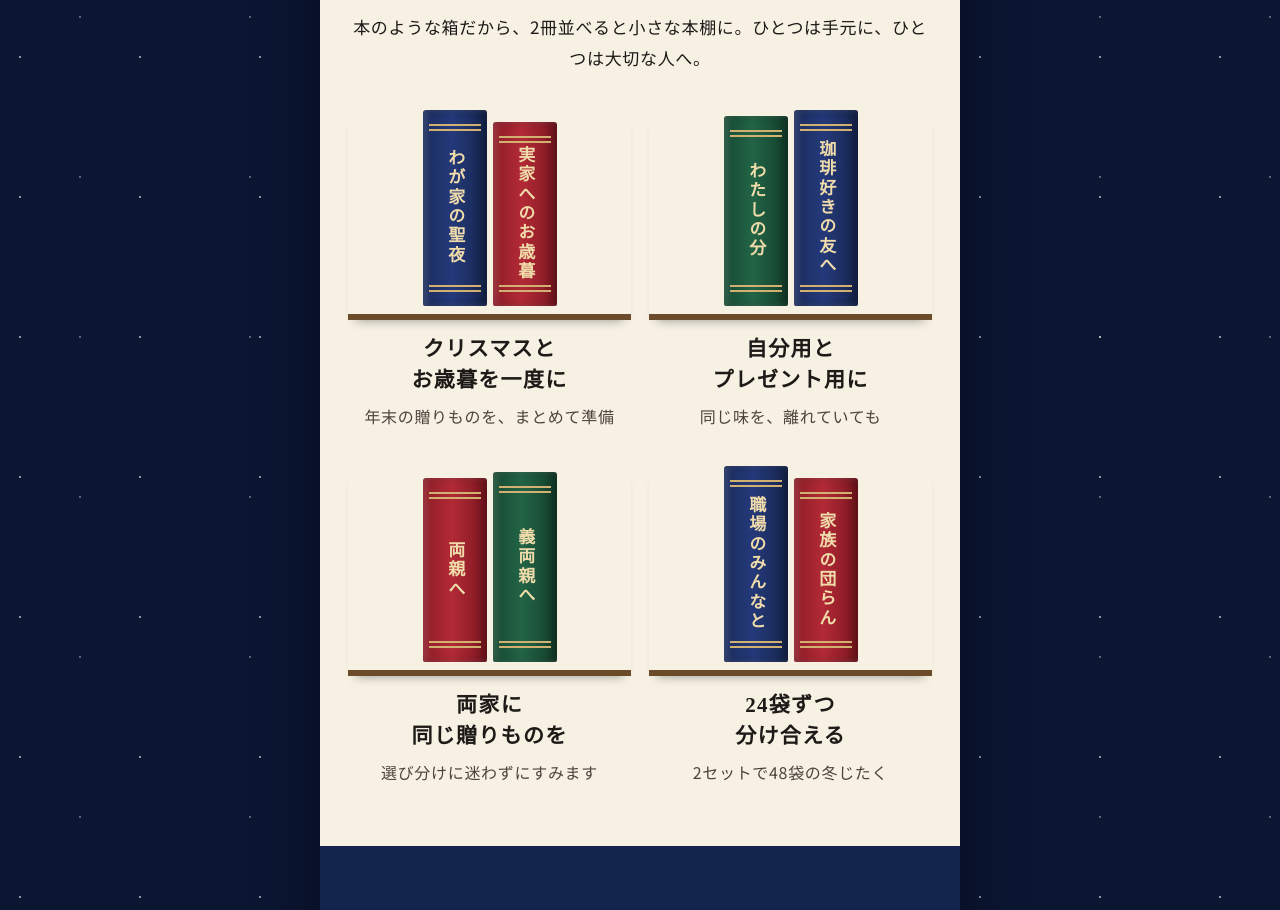
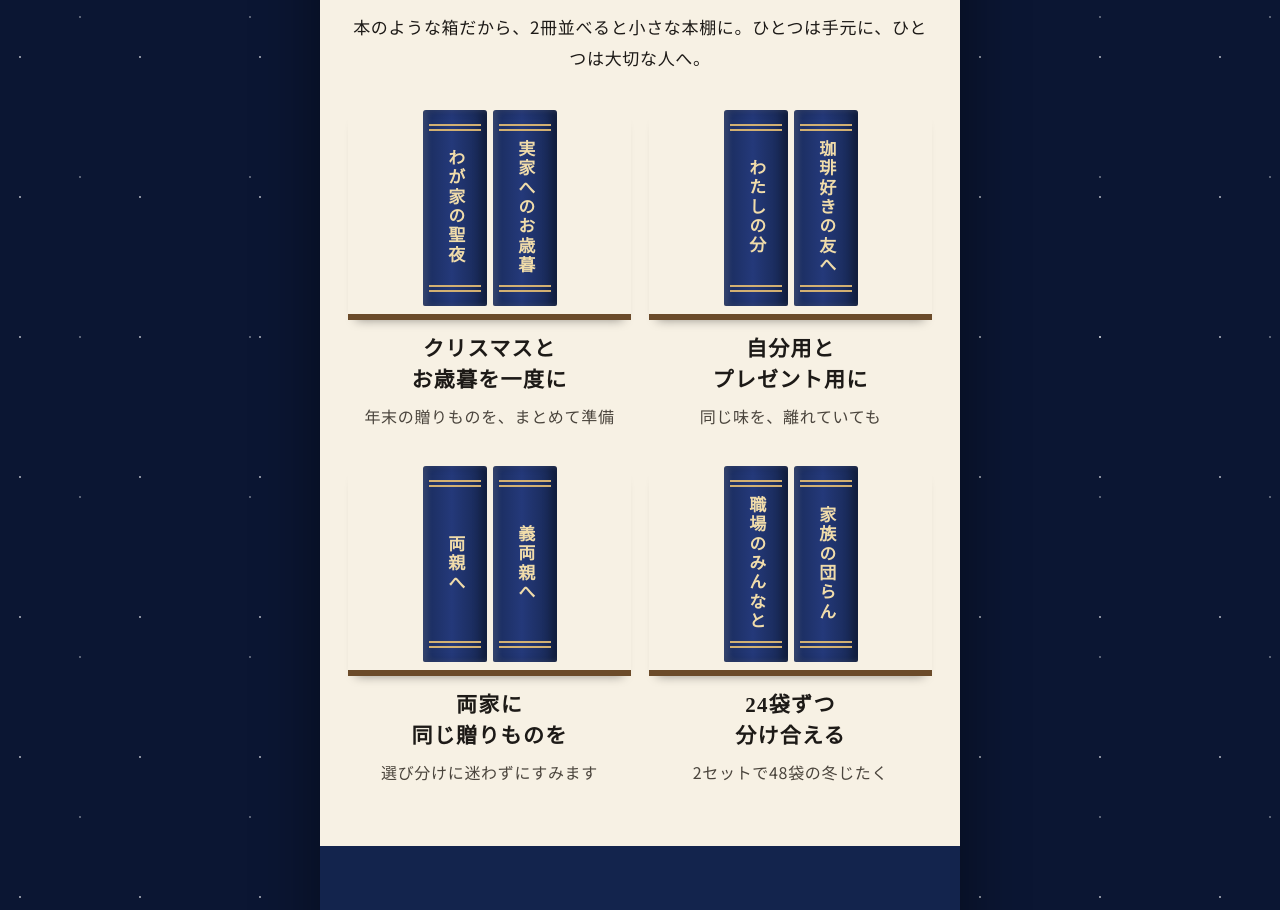
Before and after one commit to greentuushou-arch/sawai-xmas-2set-2026, a plain HTML site: page index.html in a window 1280 px wide. Shown: the part 2633-3543 px from the top of the page. Drawn offline with Linux system fonts and the light colour scheme; a web font is replaced by a local one.

Commit message:
fix: 本棚の背表紙を実際の箱と同じ紺に統一
Co-Authored-By: Claude Opus 5.5 <noreply@anthropic.com>

```diff
--- a/index.html
+++ b/index.html
@@ -119,8 +119,6 @@ i{font-style:normal}
 .book::before{top:14px;box-shadow:0 5px 0 var(--gold)}
 .book::after{bottom:14px;box-shadow:0 -5px 0 var(--gold)}
 .book--n{background:linear-gradient(90deg,#1a2c5c,#24397a 45%,#16264f)}
-.book--r{background:linear-gradient(90deg,#8d1c26,#b22a36 45%,#7d1620);height:184px}
-.book--g{background:linear-gradient(90deg,#174a33,#226446 45%,#133f2b);height:190px}
 .pair__cap{margin-top:14px;font-family:var(--min);font-weight:800;font-size:21px;line-height:1.5;letter-spacing:.06em}
 .pair__txt{margin-top:6px;font-size:16px;line-height:1.7;color:var(--ink2)}
 
@@ -338,22 +336,22 @@ i{font-style:normal}
     <p class="lead">本のような箱だから、2冊並べると小さな本棚に。ひとつは手元に、ひとつは大切な人へ。</p>
     <div class="shelf">
       <div class="pair">
-        <div class="pair__books"><span class="book book--n">わが家の聖夜</span><span class="book book--r">実家へのお歳暮</span></div>
+        <div class="pair__books"><span class="book book--n">わが家の聖夜</span><span class="book book--n">実家へのお歳暮</span></div>
         <p class="pair__cap">クリスマスと<br>お歳暮を一度に</p>
         <p class="pair__txt">年末の贈りものを、まとめて準備</p>
       </div>
       <div class="pair">
-        <div class="pair__books"><span class="book book--g">わたしの分</span><span class="book book--n">珈琲好きの友へ</span></div>
+        <div class="pair__books"><span class="book book--n">わたしの分</span><span class="book book--n">珈琲好きの友へ</span></div>
         <p class="pair__cap">自分用と<br>プレゼント用に</p>
         <p class="pair__txt">同じ味を、離れていても</p>
       </div>
       <div class="pair">
-        <div class="pair__books"><span class="book book--r">両親へ</span><span class="book book--g">義両親へ</span></div>
+        <div class="pair__books"><span class="book book--n">両親へ</span><span class="book book--n">義両親へ</span></div>
         <p class="pair__cap">両家に<br>同じ贈りものを</p>
         <p class="pair__txt">選び分けに迷わずにすみます</p>
       </div>
       <div class="pair">
-        <div class="pair__books"><span class="book book--n">職場のみんなと</span><span class="book book--r">家族の団らん</span></div>
+        <div class="pair__books"><span class="book book--n">職場のみんなと</span><span class="book book--n">家族の団らん</span></div>
         <p class="pair__cap">24袋ずつ<br>分け合える</p>
         <p class="pair__txt">2セットで48袋の冬じたく</p>
       </div>
```
